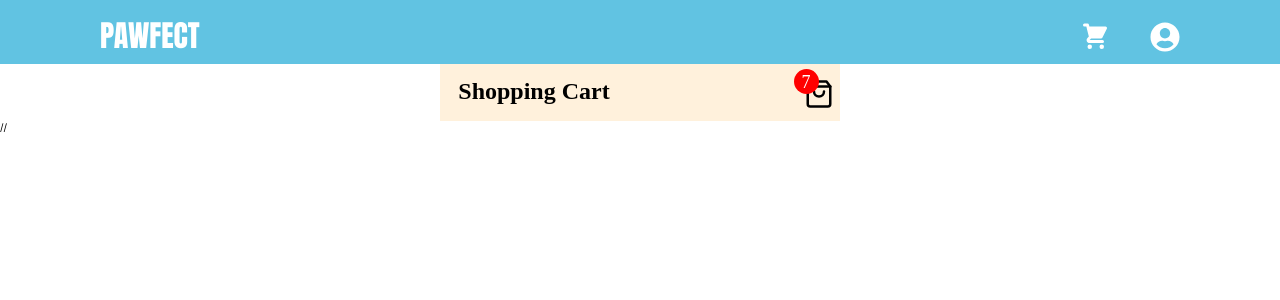
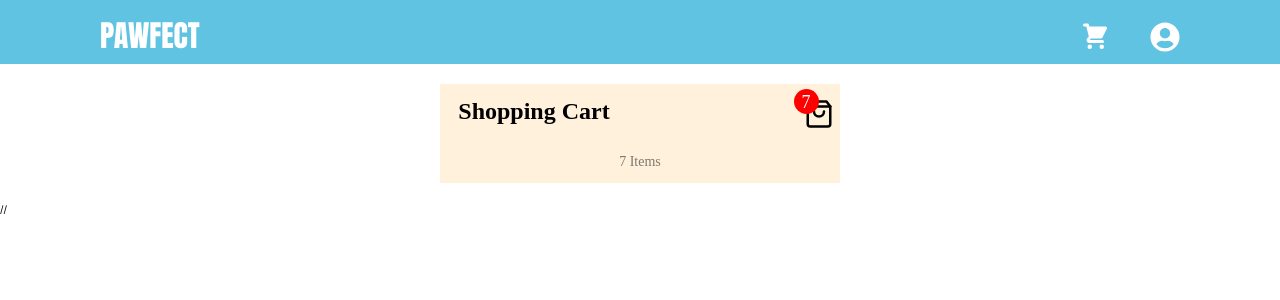
Before and after one commit to MIANSDEV/PAWFECT, a React (Create React App) app: page /checkout in a window 1280 px wide. Shown: the top 300 px of the page. Built offline with nearby package versions, Linux system fonts and the light colour scheme.

Commit message:
ShoppingCart Header Complete

```diff
--- a/src/component/ShoppingCart/ShoppingCart.css
+++ b/src/component/ShoppingCart/ShoppingCart.css
@@ -5,4 +5,5 @@
     justify-self: center;
     align-items: center;
     flex-direction: column;
+    margin: 2rem;
 }
--- a/src/component/ShoppingCartHeader/ShoppingCartHeader.css
+++ b/src/component/ShoppingCartHeader/ShoppingCartHeader.css
@@ -53,3 +53,10 @@ color: #000000;
   align-items: center;
   color: #ffffff;
 }
+
+.items_count
+{
+  color:rgba(0, 0, 0, 0.5);
+  font-size: 14px ;
+  padding: 1rem;
+}
--- a/src/component/ShoppingCartHeader/ShoppingCartHeader.js
+++ b/src/component/ShoppingCartHeader/ShoppingCartHeader.js
@@ -4,6 +4,7 @@ import{FiShoppingBag} from 'react-icons/fi'
 
 const ShoppingCartHeader = () => {
   return (
+    <>
     <div className='main_shoppingcartheader'>
         <div className='shoppingcart-title'>
         <h3>Shopping Cart</h3>
@@ -14,9 +15,13 @@ const ShoppingCartHeader = () => {
 
         </div>
 
+
     </div>
+    <div>
+    <p className='items_count'>7 Items</p>
+  </div>
 
-
+  </>
   )
 }
 
```
